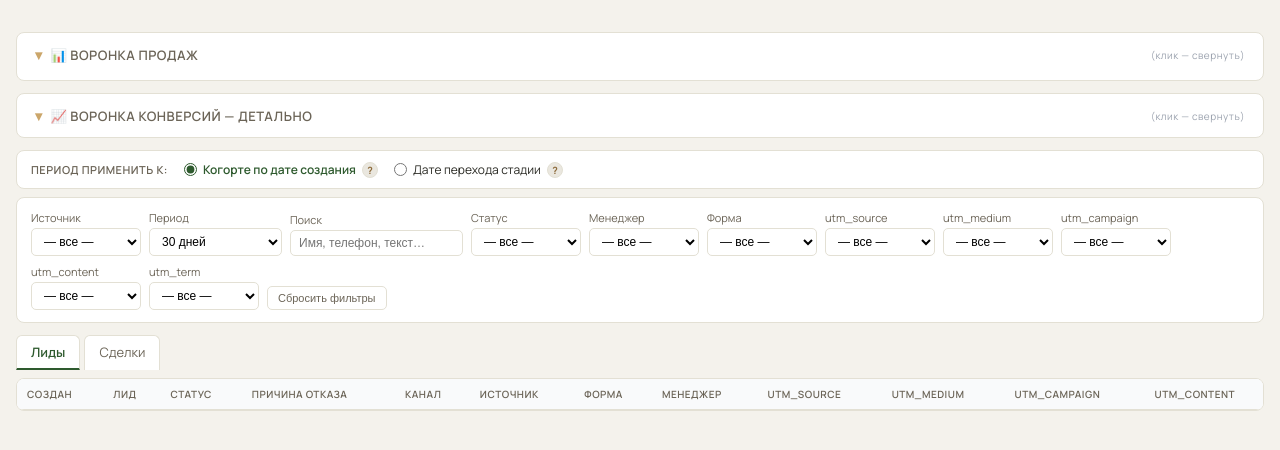
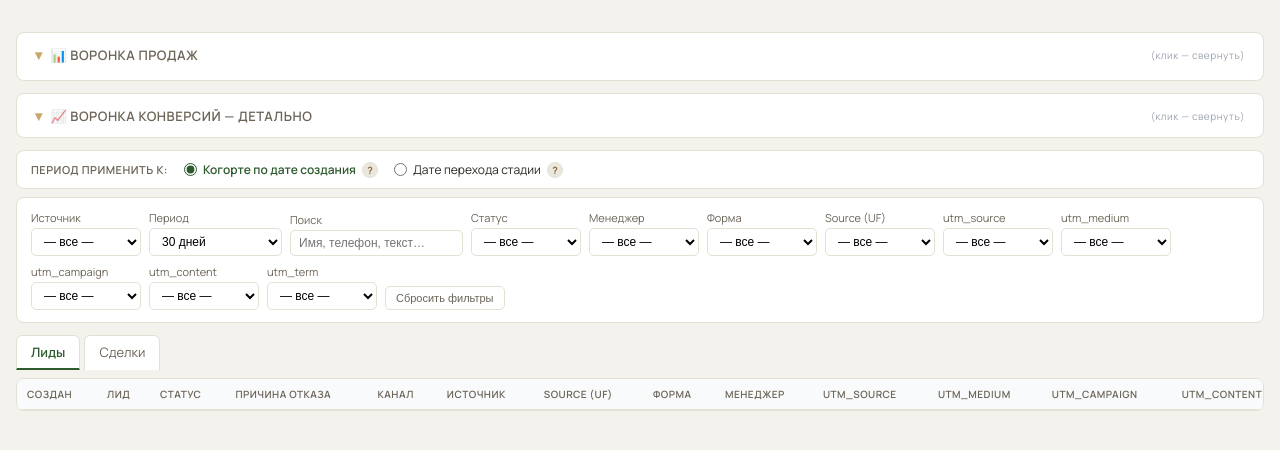
Before and after one commit to klinskiandrew-stack/crm-bot-bitrix24, a Python web app: template dashboard/templates/dashboard.html in a window 1280 px wide. Shown: the part 110-560 px from the top of the page. Run offline with Jinja, Linux system fonts and the light colour scheme; the template is opened without the code that fills it, so the values that code supplies are empty.

Commit message:
dashboard: колонка «Source (UF)» — кастомное UF-поле UF_CRM_1779993536
Пользователь добавил в Bitrix24 свой UF-string «source» для атрибуции
трафика. Дашборд показывает его новой колонкой и фильтром.

- b24/client.py: UF_CRM_1779993536 в select get_leads.
- dashboard/service.py: custom_source в _render_lead.
- dashboard/templates/dashboard.html: новая колонка «Source (UF)» в
  таблице лидов (между Источник и Форма), фильтр-селект, поиск
  по этому полю, persisted при сбросе фильтров.

Чип колонки в кремово-золотой палитре чтобы не сливаться с обычным
«Каналом». colspan="14" → "15" для пустой строки.

Co-Authored-By: Claude Opus 4.7 (1M context) <noreply@anthropic.com>

```diff
--- a/b24/client.py
+++ b/b24/client.py
@@ -358,6 +358,9 @@ class Bitrix24Client:
             # Причина отказа (enumeration) — нужна дашборду для колонки
             # неквала. Резолв ID→VALUE делается в dashboard/service.py.
             "UF_CRM_1740994523382",
+            # «source» (кастомное поле, string) — добавлено пользователем
+            # 2026-05 для маркировки трафика. Дашборд показывает колонкой.
+            "UF_CRM_1779993536",
         ]
         if include_full_utm:
             # Extra fields for the Excel export: ad creative/keyword + phone.
--- a/dashboard/service.py
+++ b/dashboard/service.py
@@ -46,6 +46,9 @@ PREFETCH_COMMENTS_FOR_LATEST = 30
 # для этого Bitrix-портала.
 REJECTION_REASON_UF = "UF_CRM_1740994523382"
 REJECTION_REASON_DETAIL_UF = "UF_CRM_1723465843"
+# Кастомное поле "source" (string) — пользователь добавил для своей
+# атрибуции трафика. Дашборд просто пробрасывает в UI как колонку.
+CUSTOM_SOURCE_UF = "UF_CRM_1779993536"
 
 # Основная воронка ("Автополивы Сделки") = category_id 0.
 DEAL_CATEGORY = 0
@@ -534,6 +537,7 @@ class DashboardService:
             "utm_term": lead.get("UTM_TERM") or "",
             "rejection_reason": self._resolve_rejection(lead.get(REJECTION_REASON_UF)),
             "rejection_reason_detail": str(lead.get(REJECTION_REASON_DETAIL_UF) or ""),
+            "custom_source": str(lead.get(CUSTOM_SOURCE_UF) or ""),
             "is_qualified": status_id == LEAD_STATUS_QUALIFIED,
             # card_comment обрезаем до 800 симв. — UI показывает превью с
             # «развернуть», полный текст в карточке Bitrix.
--- a/dashboard/templates/dashboard.html
+++ b/dashboard/templates/dashboard.html
@@ -580,6 +580,9 @@
     <label>Форма
       <select id="filter-webform"><option value="">— все —</option></select>
     </label>
+    <label>Source (UF)
+      <select id="filter-custom-source"><option value="">— все —</option></select>
+    </label>
 
     <label>utm_source
       <select id="filter-utm-source"><option value="">— все —</option></select>
@@ -616,6 +619,7 @@
             <th data-sort="rejection_reason">Причина отказа</th>
             <th data-sort="channel_label">Канал</th>
             <th data-sort="source_name">Источник</th>
+            <th data-sort="custom_source">Source (UF)</th>
             <th data-sort="webform_name">Форма</th>
             <th data-sort="manager">Менеджер</th>
             <th data-sort="utm_source">utm_source</th>
@@ -1010,6 +1014,7 @@ function rebuildFilterOptions() {
   const allDeals = state.data.deals;
   const sets = {
     status: new Set(), manager: new Set(), webform: new Set(),
+    customSource: new Set(),
     utmSource: new Set(), utmMedium: new Set(), utmCampaign: new Set(),
     utmContent: new Set(), utmTerm: new Set(),
   };
@@ -1017,6 +1022,7 @@ function rebuildFilterOptions() {
     if (r.status_name) sets.status.add(r.status_name);
     if (r.manager) sets.manager.add(r.manager);
     if (r.webform_name) sets.webform.add(r.webform_name);
+    if (r.custom_source) sets.customSource.add(r.custom_source);
     if (r.utm_source) sets.utmSource.add(r.utm_source);
     if (r.utm_medium) sets.utmMedium.add(r.utm_medium);
     if (r.utm_campaign) sets.utmCampaign.add(r.utm_campaign);
@@ -1035,6 +1041,7 @@ function rebuildFilterOptions() {
   fillFilterOptions('filter-status', [...sets.status].sort());
   fillFilterOptions('filter-manager', [...sets.manager].sort());
   fillFilterOptions('filter-webform', [...sets.webform].sort());
+  fillFilterOptions('filter-custom-source', [...sets.customSource].sort());
   fillFilterOptions('filter-utm-source', [...sets.utmSource].sort());
   fillFilterOptions('filter-utm-medium', [...sets.utmMedium].sort());
   fillFilterOptions('filter-utm-campaign', [...sets.utmCampaign].sort());
@@ -1051,6 +1058,7 @@ function passesFilters(row, isLead, opts) {
     status: document.getElementById('filter-status').value,
     manager: document.getElementById('filter-manager').value,
     webform: document.getElementById('filter-webform').value,
+    customSource: document.getElementById('filter-custom-source').value,
     channel: document.getElementById('filter-channel').value,
     period: document.getElementById('filter-period').value,
     dateFrom: document.getElementById('filter-date-from').value,
@@ -1069,6 +1077,7 @@ function passesFilters(row, isLead, opts) {
   }
   if (f.manager && row.manager !== f.manager) return false;
   if (f.webform && row.webform_name !== f.webform) return false;
+  if (f.customSource && row.custom_source !== f.customSource) return false;
   if (f.utmSource && row.utm_source !== f.utmSource) return false;
   if (f.utmMedium && row.utm_medium !== f.utmMedium) return false;
   if (f.utmCampaign && row.utm_campaign !== f.utmCampaign) return false;
@@ -1079,7 +1088,7 @@ function passesFilters(row, isLead, opts) {
     const bag = [
       row.title, row.name, row.manager,
       row.utm_source, row.utm_medium, row.utm_campaign, row.utm_content, row.utm_term,
-      row.source_description, row.source_name, row.webform_name,
+      row.source_description, row.source_name, row.webform_name, row.custom_source,
       row.rejection_reason, row.rejection_reason_detail, row.card_comment,
     ].filter(Boolean).join(' ').toLowerCase();
     if (!bag.includes(f.search)) return false;
@@ -1239,7 +1248,7 @@ function renderTimelineList(items) {
 function renderLeads(leads) {
   const tbody = document.getElementById('leads-body');
   if (!leads.length) {
-    tbody.innerHTML = '<tr><td colspan="14" class="empty">Лидов по фильтру нет</td></tr>';
+    tbody.innerHTML = '<tr><td colspan="15" class="empty">Лидов по фильтру нет</td></tr>';
     return;
   }
   tbody.innerHTML = leads.map(l => `
@@ -1250,6 +1259,7 @@ function renderLeads(leads) {
       <td>${renderReasonCell(l)}</td>
       <td>${l.channel_label ? `<span class="channel-chip">${escapeHtml(l.channel_label)}</span>` : '<span class="muted">—</span>'}</td>
       <td>${renderSourceCell(l)}</td>
+      <td>${l.custom_source ? `<span class="channel-chip" style="background:#fef3c7;color:#78350f;border-color:#fde68a">${escapeHtml(l.custom_source)}</span>` : '<span class="muted">—</span>'}</td>
       <td>${l.webform_name ? escapeHtml(l.webform_name) : '<span class="muted">—</span>'}</td>
       <td>${escapeHtml(l.manager || '—')}</td>
       <td>${renderUtmCell(l.utm_source)}</td>
@@ -1338,7 +1348,7 @@ document.querySelectorAll('.tab').forEach(t => {
 });
 
 [
-  'filter-search','filter-status','filter-manager','filter-webform','filter-channel',
+  'filter-search','filter-status','filter-manager','filter-webform','filter-custom-source','filter-channel',
   'filter-period','filter-date-from','filter-date-to',
   'filter-utm-source','filter-utm-medium','filter-utm-campaign','filter-utm-content','filter-utm-term',
 ].forEach(id => {
@@ -1370,7 +1380,7 @@ document.querySelectorAll('input[name="period-mode"]').forEach(r => {
 }
 
 document.getElementById('reset-filters').addEventListener('click', () => {
-  ['filter-search','filter-status','filter-manager','filter-webform','filter-channel',
+  ['filter-search','filter-status','filter-manager','filter-webform','filter-custom-source','filter-channel',
    'filter-utm-source','filter-utm-medium','filter-utm-campaign','filter-utm-content','filter-utm-term',
    'filter-date-from','filter-date-to'].forEach(id => document.getElementById(id).value = '');
   document.getElementById('filter-period').value = '30';
```
